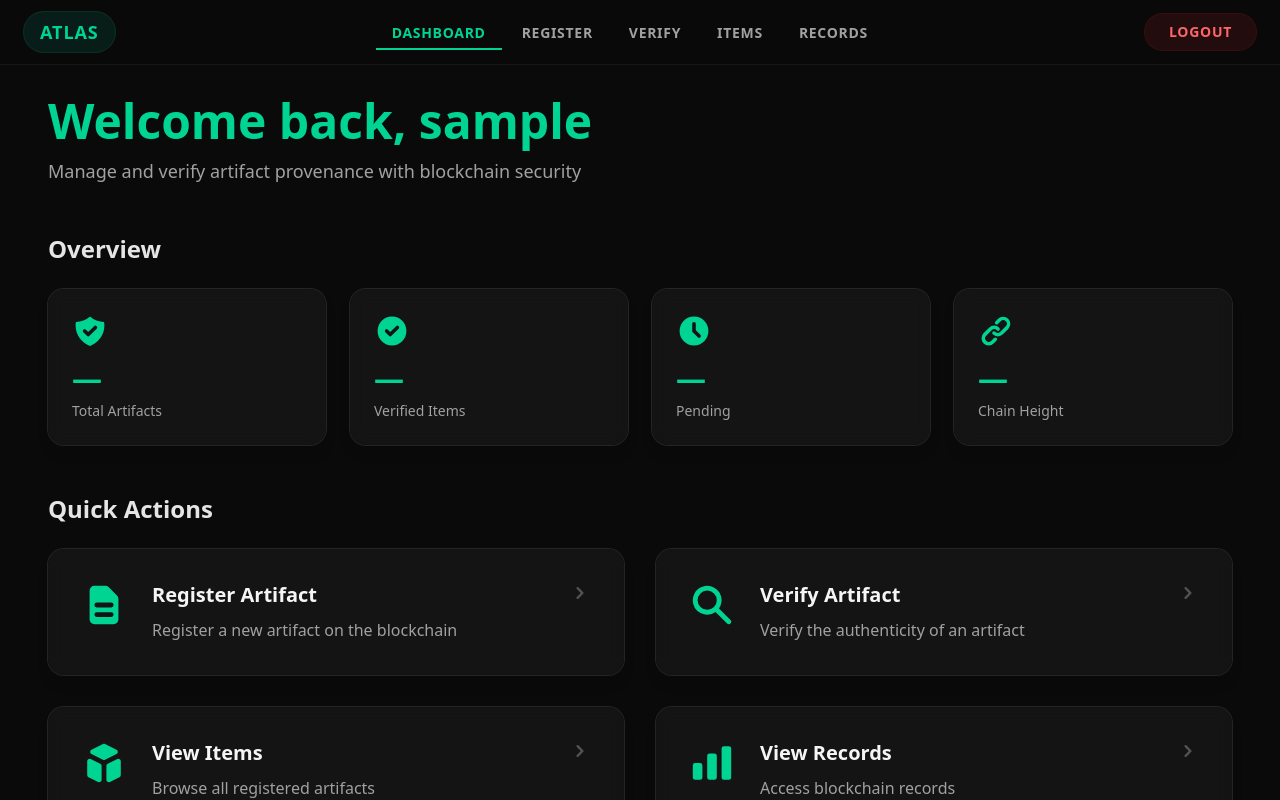
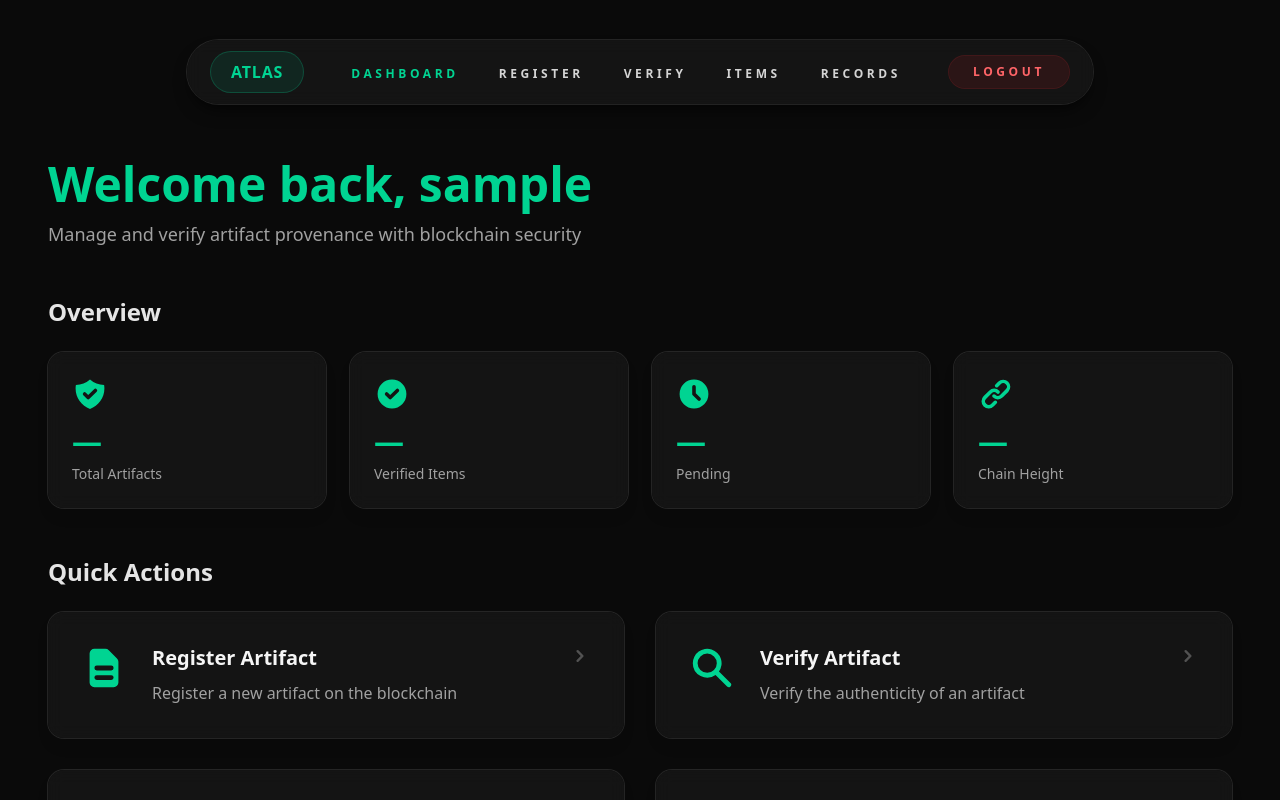
Before and after one commit to ZEDPortugal/ATLAS-Cryptographically-Securing-Antiquities-Provenance, a Next.js app: page / in a window 1280 px wide. Shown: the top 800 px of the page. Built offline with nearby package versions, Linux system fonts and the light colour scheme; sample sign-in values are in the browser's storage.

Commit message:
Restore rounded floating navbar with rounded logo and logout button

```diff
--- a/src/app/navbar/navigationbar.jsx
+++ b/src/app/navbar/navigationbar.jsx
@@ -111,23 +111,25 @@ export default function NavigationBar() {
 
 	return (
 		<>
-			<header className="sticky top-0 z-40 w-full border-b border-neutral-800/50 bg-neutral-950/95 backdrop-blur-md">
-				<div className="mx-auto flex h-16 max-w-7xl items-center justify-between px-6">
+			<header className="flex shrink-0 items-center justify-center px-4 pt-6 pb-4 md:pt-10 md:pb-6">
+				<nav
+					aria-label="Primary navigation"
+					className="hidden rounded-full bg-neutral-900/80 px-6 py-3 shadow-lg shadow-black/50 ring-1 ring-neutral-700/50 backdrop-blur md:flex md:items-center md:gap-8"
+				>
 					{/* Logo */}
-					<Link href="/" className="flex items-center gap-2">
-						<div className="flex h-10 items-center rounded-full bg-emerald-400/10 px-4 ring-1 ring-emerald-400/20">
-							<span className="text-lg font-bold tracking-wider text-emerald-400">ATLAS</span>
+					<Link href="/" className="flex items-center">
+						<div className="flex h-10 items-center rounded-full bg-emerald-400/10 px-5 ring-1 ring-emerald-400/30 transition-all hover:bg-emerald-400/20 hover:ring-emerald-400/50">
+							<span className="text-base font-bold tracking-wider text-emerald-400">ATLAS</span>
 						</div>
 					</Link>
 
-					{/* Desktop Navigation - Center */}
-					<nav aria-label="Primary navigation" className="hidden md:block">
-						<ul className="flex items-center gap-1">
+					{/* Navigation Links */}
+					<ul className="flex items-center gap-2">
 						{links.map((link) => {
 							const active = isActive(pathname, link.href);
-								const baseClasses = "relative px-4 py-2 text-sm font-semibold uppercase tracking-wider transition-colors duration-200 focus-visible:outline focus-visible:outline-offset-2 focus-visible:outline-emerald-400";
+							const baseClasses = "px-4 py-2 text-xs font-semibold uppercase tracking-[0.3em] transition-colors duration-200 focus-visible:outline focus-visible:outline-offset-2 focus-visible:outline-emerald-400";
 							const activeClasses = "text-emerald-400";
-								const inactiveClasses = "text-neutral-400 hover:text-emerald-300";
+							const inactiveClasses = "text-neutral-300 hover:text-emerald-200";
 
 							return (
 								<li key={link.href}>
@@ -137,26 +139,20 @@ export default function NavigationBar() {
 										className={classNames(baseClasses, active ? activeClasses : inactiveClasses)}
 									>
 										{link.label}
-											{active && (
-												<span className="absolute bottom-0 left-0 right-0 h-0.5 bg-emerald-400"></span>
-											)}
 									</Link>
 								</li>
 							);
 						})}
 					</ul>
-					</nav>
 
-					{/* Logout Button - Right */}
-					<div className="hidden md:block">
+					{/* Logout Button */}
 					<button
 						onClick={logout}
-							className="rounded-full bg-red-500/10 px-6 py-2 text-sm font-semibold uppercase tracking-wider text-red-400 ring-1 ring-red-500/20 transition-all duration-200 hover:bg-red-500/20 hover:ring-red-500/40 focus-visible:outline focus-visible:outline-offset-2 focus-visible:outline-red-400"
+						className="rounded-full bg-red-500/10 px-6 py-2 text-xs font-semibold uppercase tracking-[0.3em] text-red-400 ring-1 ring-red-500/20 transition-all duration-200 hover:bg-red-500/20 hover:ring-red-500/40 focus-visible:outline focus-visible:outline-offset-2 focus-visible:outline-red-400"
 					>
 						Logout
 					</button>
-					</div>
-				</div>
+				</nav>
 			</header>
 
 			{/* Floating Burger Menu Button */}
```
Lines whose indentation alone changed are shown as unchanged.
